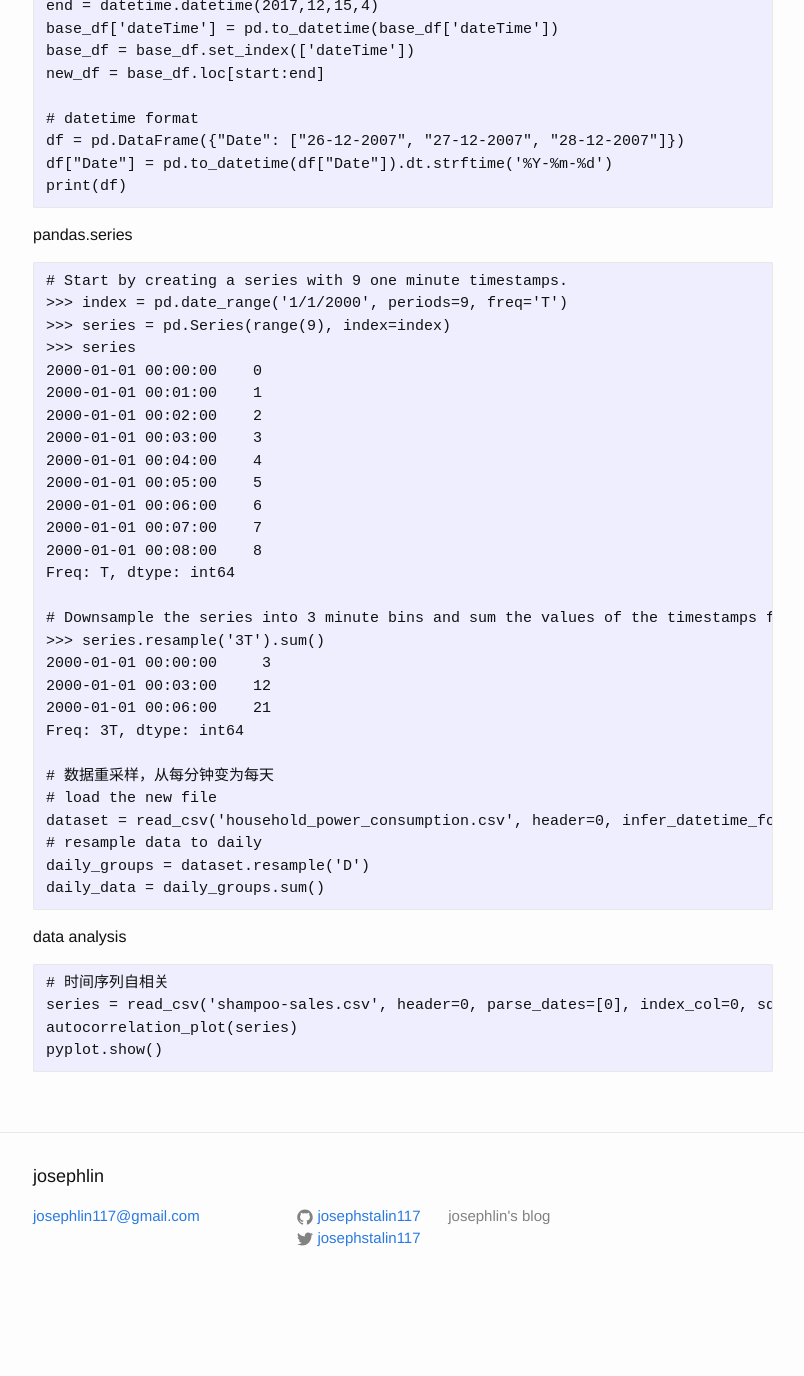
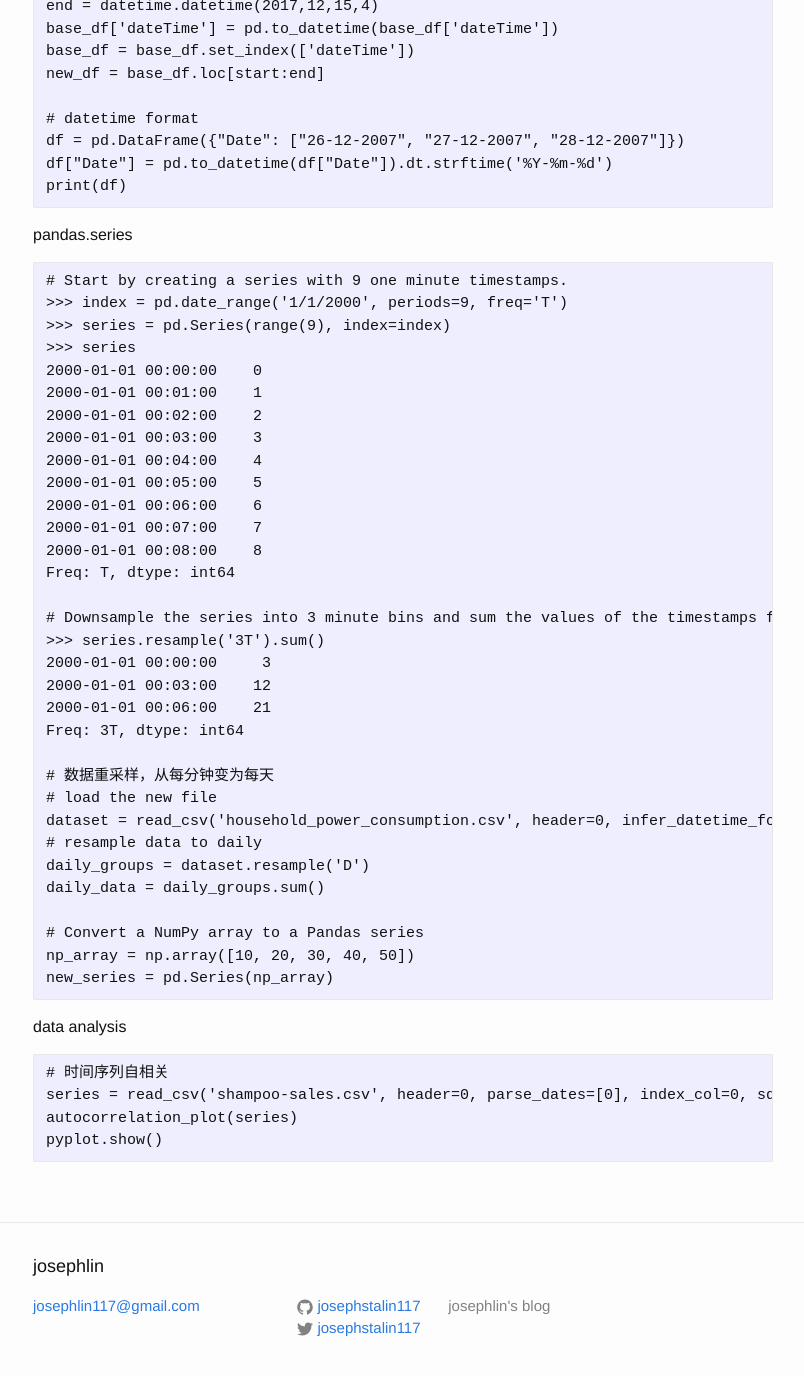
Before and after one commit to josephstalin117/josephstalin117.github.io, a Jekyll site: the page built from _posts/2018-3-13-pandas.markdown, in a window 1280 px wide and 1400 px high, scrolled down 7086 px. Shown: the top 1376 px of the window, without its empty margins (237-1041 px from the left). Built offline with Jekyll 4.4.1, drawn with Linux system fonts in a browser that asks for light colours; before the commit the page ends 8396 px from its top, so only the background shows below that.

Commit message:
numpy to series

````diff
--- a/_posts/2018-3-13-pandas.markdown
+++ b/_posts/2018-3-13-pandas.markdown
@@ -340,6 +340,10 @@ dataset = read_csv('household_power_consumption.csv', header=0, infer_datetime_f
 # resample data to daily
 daily_groups = dataset.resample('D')
 daily_data = daily_groups.sum()
+
+# Convert a NumPy array to a Pandas series
+np_array = np.array([10, 20, 30, 40, 50])
+new_series = pd.Series(np_array)
 ```
 
 data analysis
````
